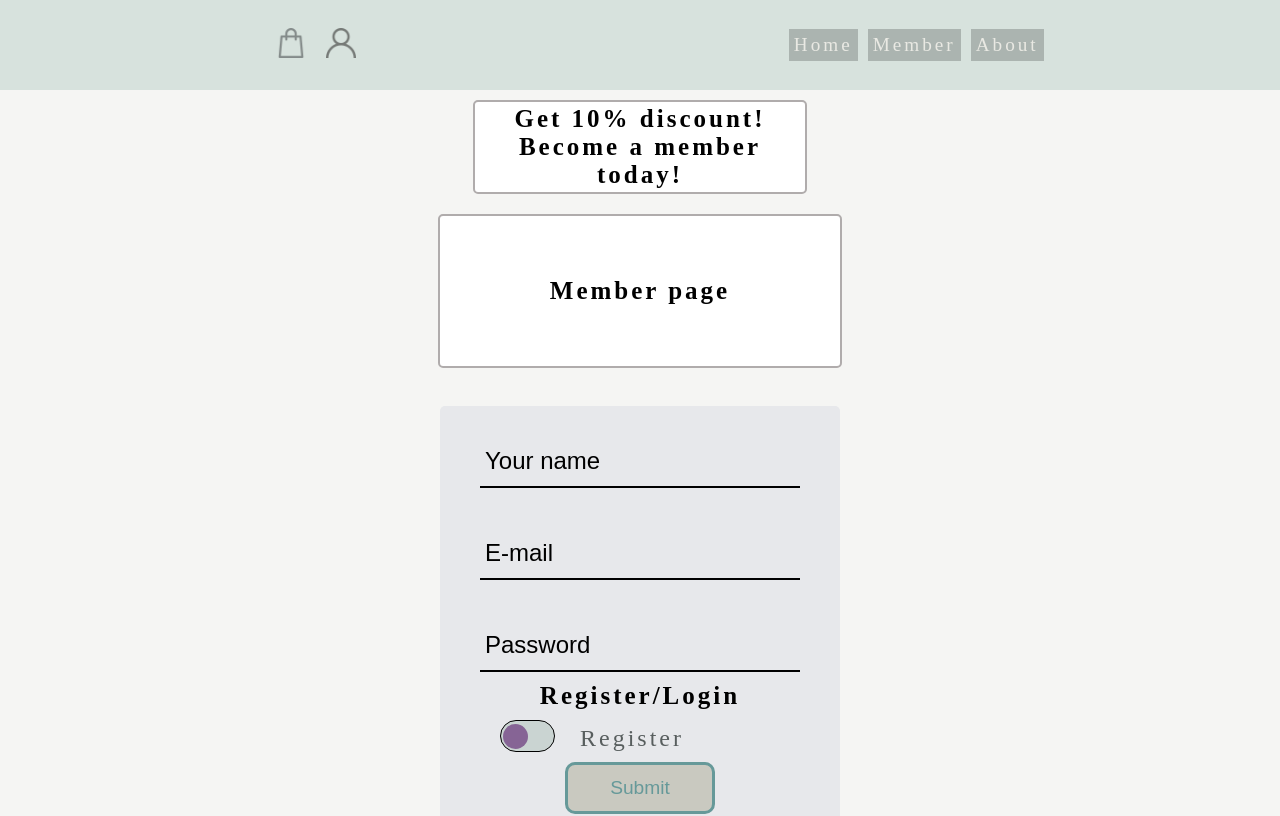
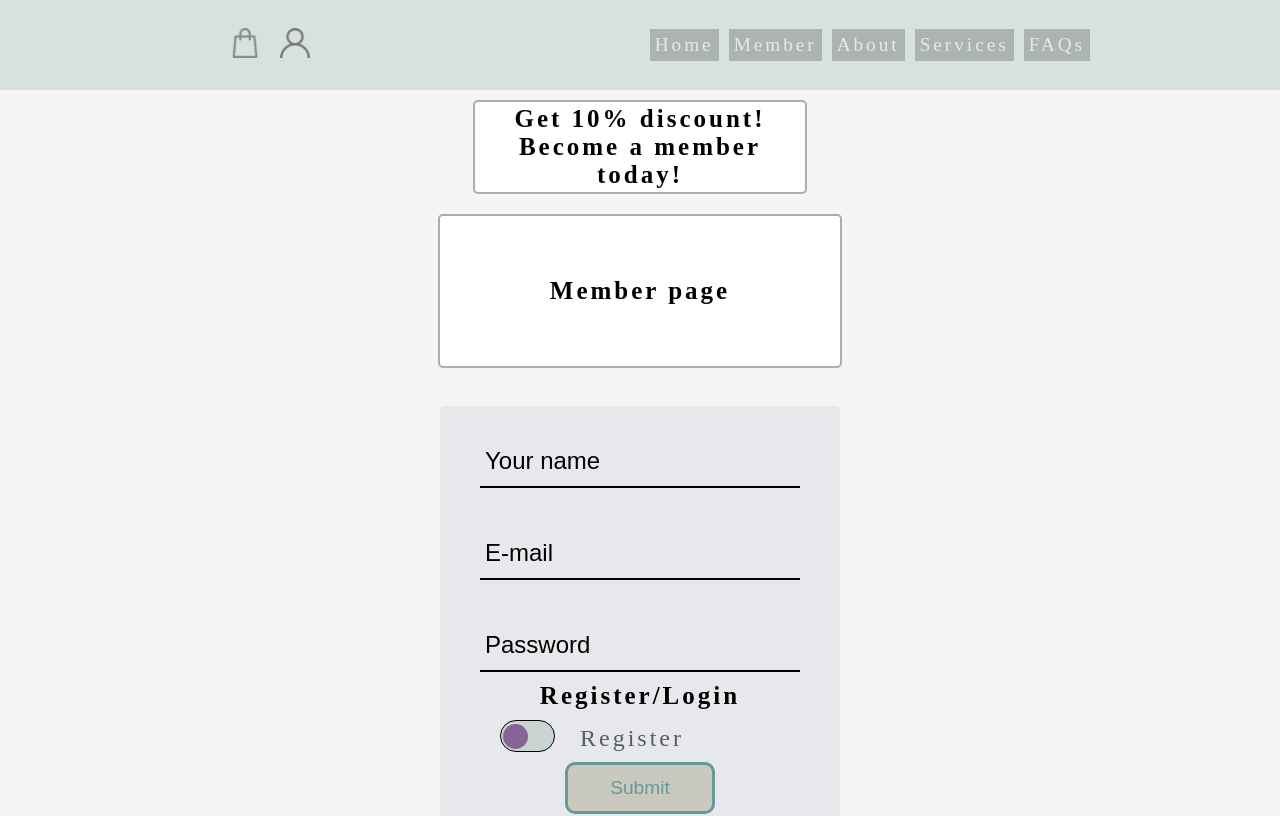
Before and after one commit to NinaWald/Final-project-frontend, a React (Create React App) app: page /member in a window 1280 px wide. Shown: the top 816 px of the page. Built offline with nearby package versions, Linux system fonts and the light colour scheme.

Commit message:
fixing styling

```diff
--- a/src/components/Hero.js
+++ b/src/components/Hero.js
@@ -21,6 +21,7 @@ const HeroContainer = styled.div`
 
     @media (min-width: 668px) and (max-width: 1060px) {
       width: 100%;
+      padding: 0;
   }
   }
 
--- a/src/components/Navbar.js
+++ b/src/components/Navbar.js
@@ -42,12 +42,17 @@ const Navbar = () => {
         <Link className="link-item" to="/">Home</Link>
         <Link className="link-item" to="/member">Member</Link>
         <Link className="link-item" to="/about">About</Link>
+        <Link className="link-item" to="/">Services</Link>
+        <Link className="link-item" to="/">FAQs</Link>
       </div>
 
       <ul className={`navbar-links ${menuOpen ? 'navbar-links-open' : ''}`}>
         <li><Link to="/">Home</Link></li>
         <li><Link to="/member">Member</Link></li>
+        <li><Link to="/cart">Cart</Link></li>
         <li><Link to="/about">About</Link></li>
+        <li><Link to="/">Services</Link></li>
+        <li><Link to="/">FAQs</Link></li>
       </ul>
 
       <div
--- a/src/navbar.css
+++ b/src/navbar.css
@@ -63,11 +63,11 @@
   list-style: none;
   flex-direction: column;
   position: absolute;
-  top: 60%;
+  top: -20%;
   right: 0;
-  height: 350px;
+  height: 440px;
   background-color:#cdcdc3;
-  padding-top: 30px;
+  padding-top: 65px;
   padding-left: 0;
   align-items: center;
   width: 300px;
```
Also changed, not shown: src/components/RegistrationPage.js (+0 -14 lines).
